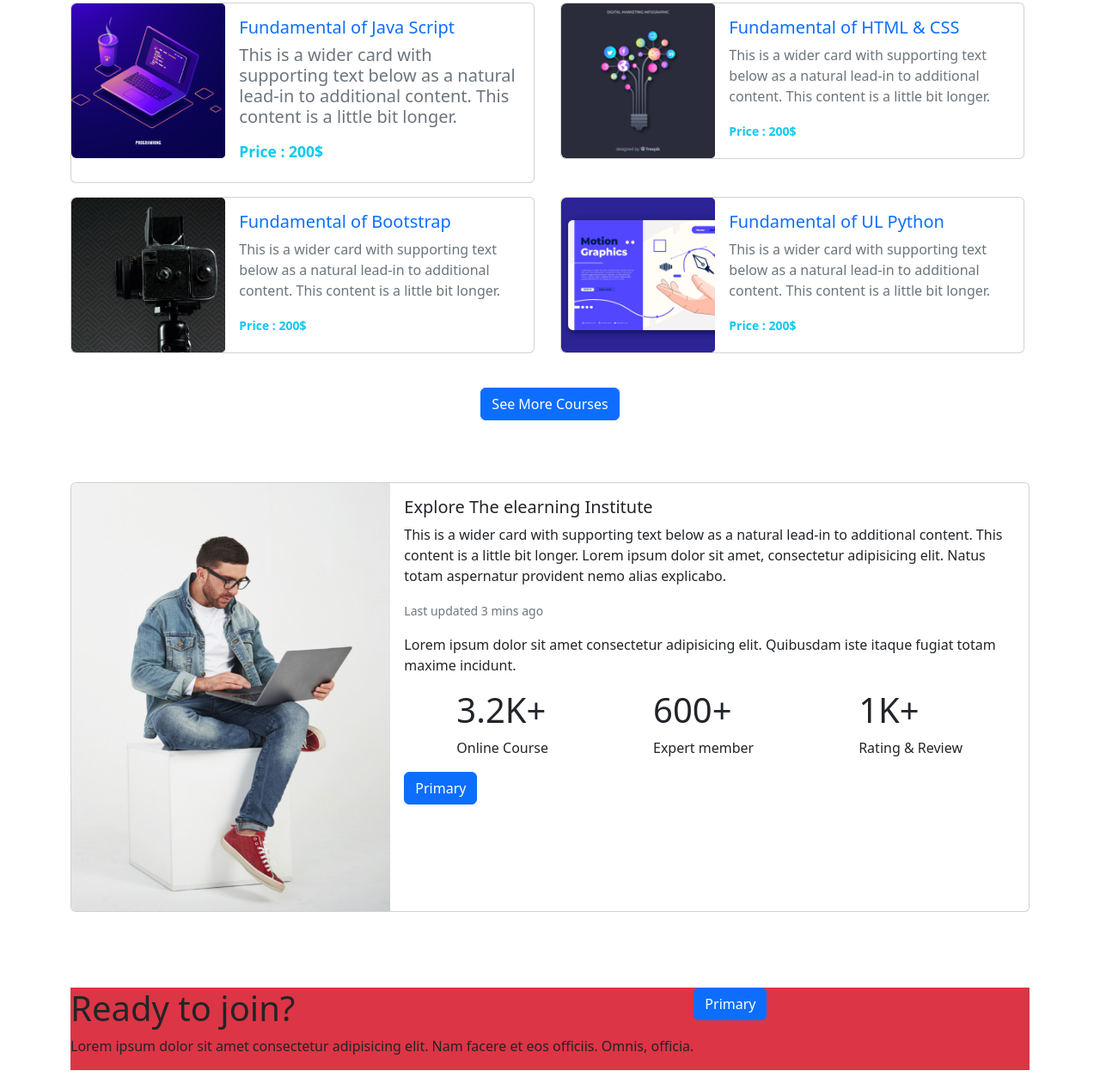
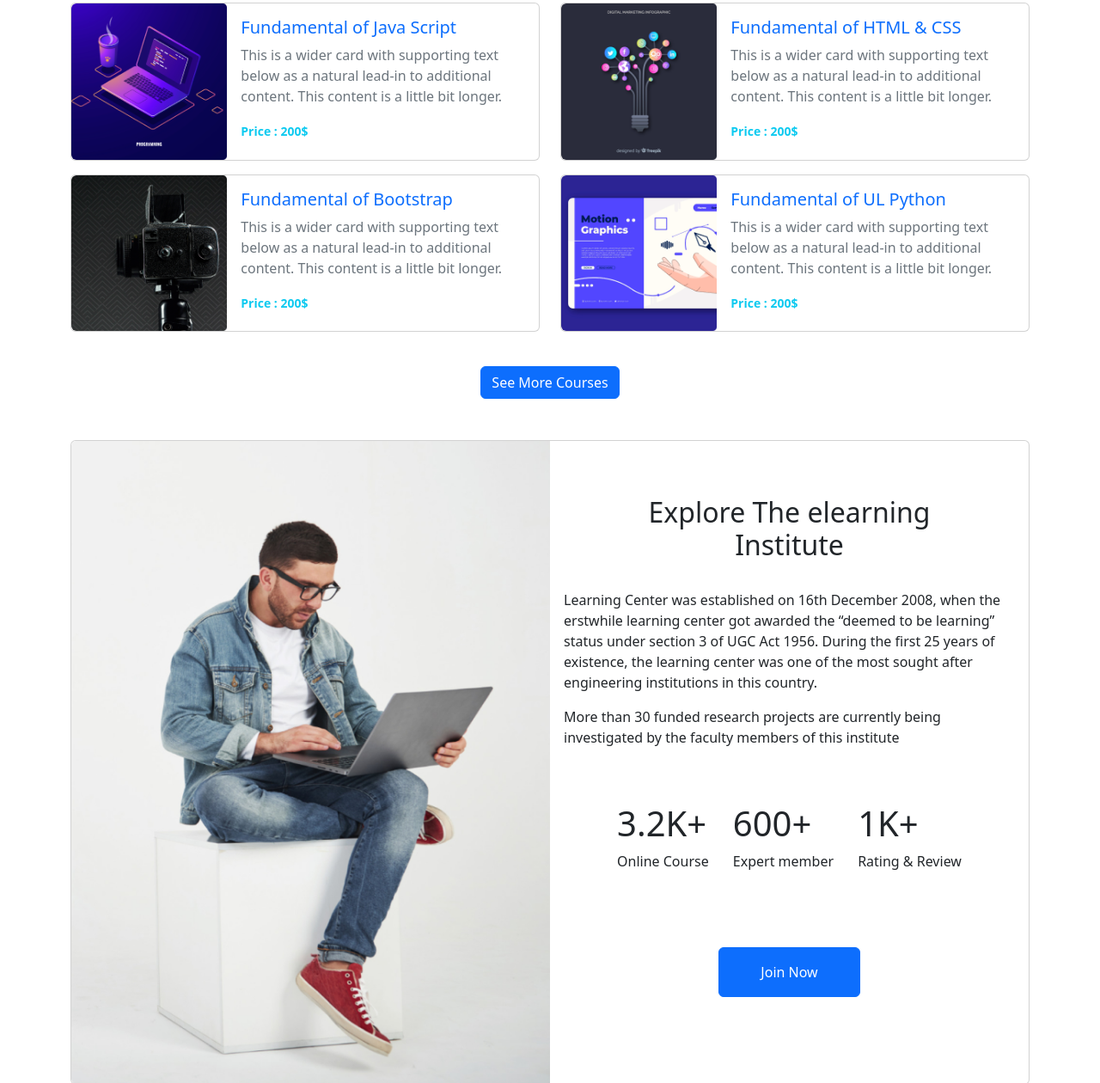
Before and after one commit to sayfulislam145/learning-center, a plain HTML site: page index.html in a window 1280 px wide. Shown: the part 1066-2326 px from the top of the page at 86% size. Drawn offline with nearby package versions, Linux system fonts and the light colour scheme.

Commit message:
about us section

```diff
--- a/index.html
+++ b/index.html
@@ -139,7 +139,7 @@
                     </div>
                 </div>
                 <div class="col-6">
-                    <div class="card mb-3" style="max-width: 540px;">
+                    <div class="card mb-3">
                         <div class="row g-0">
                             <div class="col-md-4">
                                 <img src="images/course/course-2.png" class="img-fluid rounded-start" alt="...">
@@ -160,16 +160,15 @@
                     </div>
                 </div>
                 <div class="col-6">
-                    <div class="card mb-3" style="max-width: 540px;">
+                    <div class="card mb-3">
                         <div class="row g-0">
                             <div class="col-md-4">
                                 <img src="images/course/course-3.png" class="img-fluid rounded-start" alt="...">
                             </div>
                             <div class="col-md-8">
                                 <div class="card-body ">
-                                    <h5 class="card-title">
                                     <a class="text-decoration-none" href="https://www.programming-hero.com/">
-                                            <h5 class="card-title ">Fundamental of Java Script</h5>
+                                        <h5 class="card-title">Fundamental of Java Script</h5>
                                     </a>
                                     <p class="card-text text-muted">This is a wider card with supporting text below
                                         as a
@@ -183,7 +182,7 @@
                     </div>
                 </div>
                 <div class="col-6">
-                    <div class="card mb-3" style="max-width: 540px;">
+                    <div class="card mb-3">
                         <div class="row g-0">
                             <div class="col-md-4">
                                 <img src="images/course/course-4.png" class="img-fluid rounded-start" alt="...">
@@ -191,7 +190,7 @@
                             <div class="col-md-8">
                                 <div class="card-body ">
                                     <a class="text-decoration-none" href="https://www.programming-hero.com/">
-                                        <h5 class="card-title ">Fundamental of HTML & CSS</h5>
+                                        <h5 class="card-title">Fundamental of HTML & CSS</h5>
                                     </a>
                                     <p class="card-text text-muted">This is a wider card with supporting text below as a
                                         natural
@@ -204,7 +203,7 @@
                     </div>
                 </div>
                 <div class="col-6">
-                    <div class="card mb-3" style="max-width: 540px;">
+                    <div class="card mb-3">
                         <div class="row g-0">
                             <div class="col-md-4">
                                 <img src="images/course/course-5.png" class="img-fluid rounded-start" alt="...">
@@ -225,7 +224,7 @@
                     </div>
                 </div>
                 <div class="col-6">
-                    <div class="card mb-3" style="max-width: 540px;">
+                    <div class="card mb-3">
                         <div class="row g-0">
                             <div class="col-md-4">
                                 <img src="images/course/course-6.png" class="img-fluid rounded-start" alt="...">
@@ -251,27 +250,28 @@
             </div>
         </section>
         <!-- courses section end -->
-    </main>
-
-
-    <br><br><br>
-    <section class="container">
-        <div class="card mb-3">
+        <!-- about us section start-->
+        <section class="container about-us">
+            <div class="card mb-5 mt-5">
                 <div class="row g-0">
-                <div class="col-md-4">
+                    <div class="col-md-4 w-50">
                         <img src="images/working.png" class="img-fluid rounded-start" alt="...">
                     </div>
-                <div class="col-md-8">
+                    <div class="col-md-8 w-50">
                         <div class="card-body">
+                            <div class="pt-5 ">
+                                <h5 class="card-title fs-2 text-center">Explore The elearning <br> Institute</h5>
+                                <p class="card-text pt-4">Learning Center was established on 16th December 2008, when
+                                    the
+                                    erstwhile learning center got awarded the “deemed to be learning” status under
+                                    section 3 of UGC Act 1956. During the first 25 years of existence, the learning
+                                    center was one of the most sought after engineering institutions in this country.
+                                </p>
 
-                        <h5 class="card-title">Explore The elearning Institute</h5>
-                        <p class="card-text">This is a wider card with supporting text below as a natural lead-in to
-                            additional content. This content is a little bit longer. Lorem ipsum dolor sit amet,
-                            consectetur adipisicing elit. Natus totam aspernatur provident nemo alias explicabo.</p>
-                        <p class="card-text"><small class="text-muted">Last updated 3 mins ago</small></p>
-                        <p>Lorem ipsum dolor sit amet consectetur adipisicing elit. Quibusdam iste itaque fugiat totam
-                            maxime incidunt.</p>
-                        <div class="d-flex justify-content-around">
+                                <p>More than 30 funded research projects are currently being investigated by the faculty
+                                    members of this institute</p>
+                            </div>
+                            <div class="d-flex justify-content-around p-5">
                                 <div>
                                     <h1>3.2K+</h1>
                                     <p>Online Course</p>
@@ -285,20 +285,21 @@
                                     <p>Rating & Review</p>
                                 </div>
                             </div>
-                        <div>
-                            <button type="button" class="btn btn-primary">Primary</button>
+                            <div class="text-center mt-4">
+                                <button type="button" class="btn btn-primary px-5 py-3 ">Join Now</button>
                             </div>
                         </div>
                     </div>
                 </div>
             </div>
         </section>
-    <br><br><br>
+        <!-- about us section end -->
         <section class="container">
             <div class="d-flex bg-danger">
                 <div class="w-60">
                     <h1>Ready to join?</h1>
-                <p>Lorem ipsum dolor sit amet consectetur adipisicing elit. Nam facere et eos officiis. Omnis, officia.
+                    <p>Lorem ipsum dolor sit amet consectetur adipisicing elit. Nam facere et eos officiis. Omnis,
+                        officia.
                     </p>
                 </div>
                 <div>
@@ -307,7 +308,15 @@
             </div>
 
         </section>
-    <br><br><br>
+
+    </main>
+
+
+
+
+
+
+
     <section class="container">
         <div>
             <div>
@@ -507,7 +516,7 @@
             <div>
                 <h1>Trusted by over 800+companies</h1>
             </div>
-            <div class="d-flex">
+            <!-- <div class="d-flex ">
                 <div><img src="images/company/company-1.png" alt=""></div>
                 <div><img src="images/company/company-2.png" alt=""></div>
                 <div><img src="images/company/company-3.png" alt=""></div>
@@ -515,7 +524,7 @@
                 <div><img src="images/company/company-5.png" alt=""></div>
                 <div><img src="images/company/company-6.png" alt=""></div>
 
-            </div>
+            </div> -->
         </div>
     </section>
     <section class="container">
--- a/style.css
+++ b/style.css
@@ -21,3 +21,7 @@
     bottom: 180px;
 
 }
+
+about-us {
+    height: 200px;
+}
```
Lines whose indentation alone changed are shown as unchanged.
